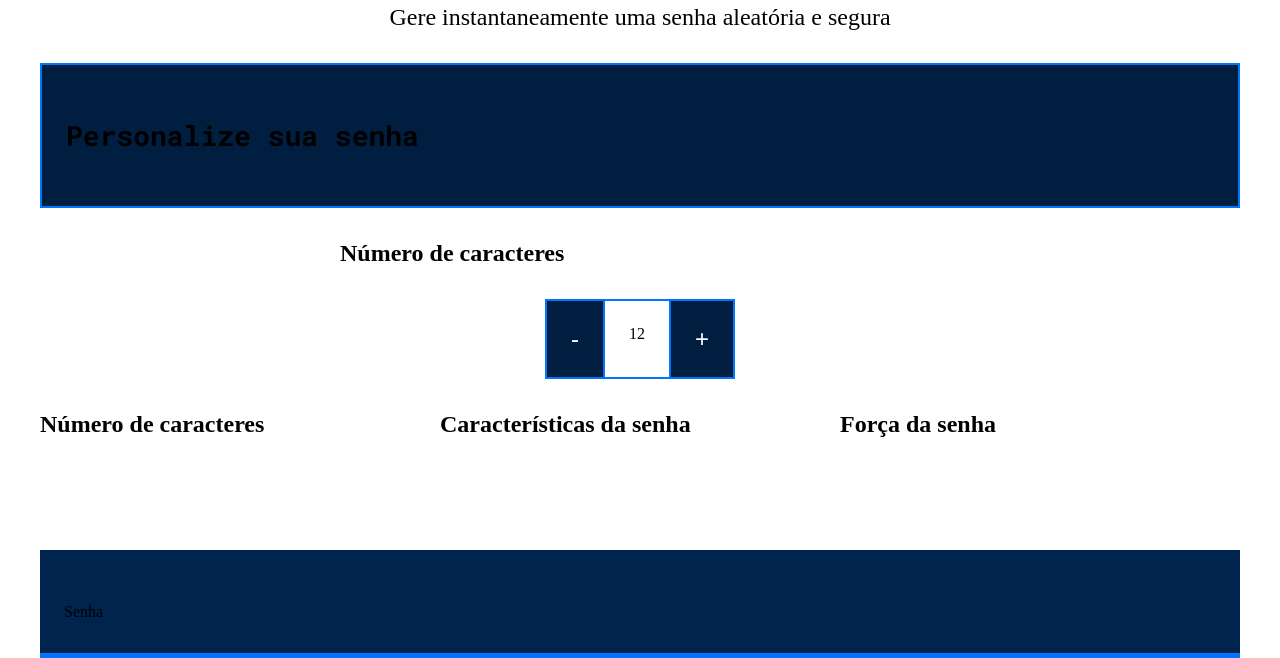
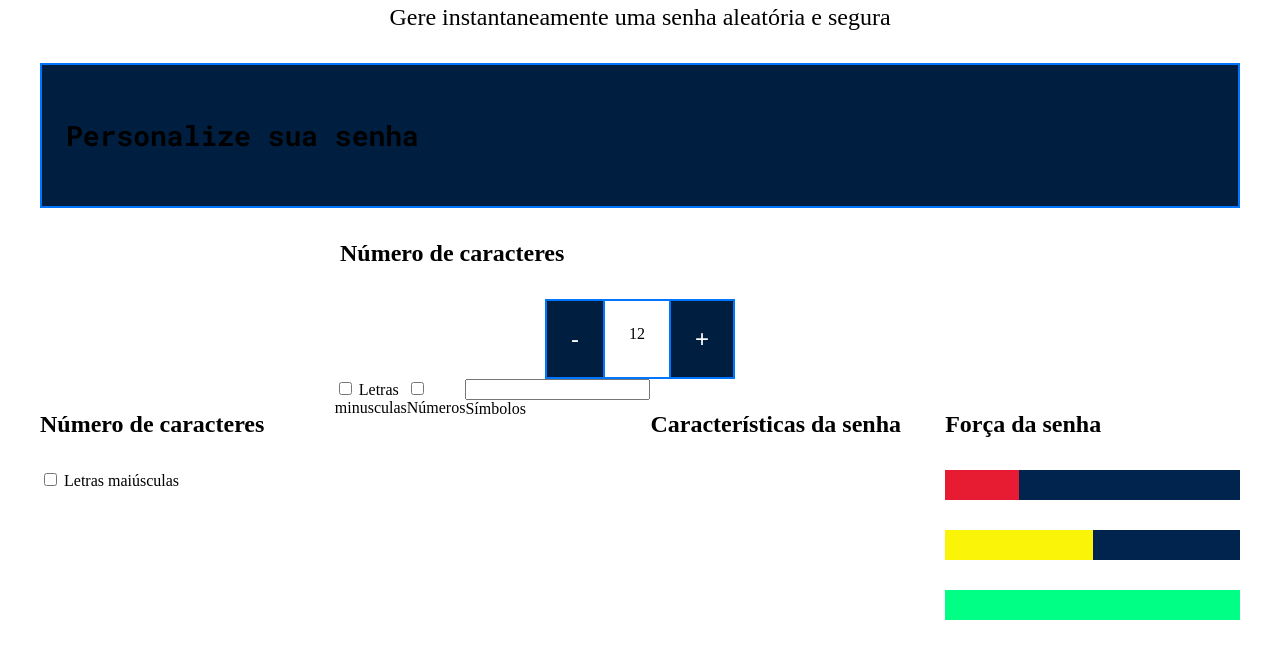
Before and after one commit to MATEMATICA-II-PROGRAMACAO-3C-CAP-2024/2_trimestre_Grupo_05, a plain HTML site: page index.html in a window 1280 px wide. Shown: the part 142-800 px from the top of the page. Drawn offline with Linux system fonts and the light colour scheme.

Commit message:
Grupo_05

```diff
--- a/index.html
+++ b/index.html
@@ -32,6 +32,20 @@
         <div class="parametro-coluna_senha">
                 <div class="parametro-senha">
                 <h4 class="parametro-senha_titulo">Número de caracteres</h4>
+                <input name="maiusculo" type="checkbox" class="checkbox">
+                <label for="maiusculo">Letras maiúsculas</label>
+            </div>
+            <div class="parametro-senha-checkbox">
+                <input name="minusculo" type="checkbox" class="checkbox">
+                <label for="minusculo">Letras minusculas</label>
+                </div>
+                <div class="parametro-senha-checkbox">
+                    <input name="numero" type="checkbox" class="checkbox">
+                    <label for="numero">Números</label>
+                </div>
+                    <div class="parametro-senha-checkbox">
+                    <input name="simbolo" type=”checkbox" class="checkbox"checked>
+                    <label for="simbolo">Símbolos</label>
                 </div>
 
                 <div class="parametro-senha">
@@ -40,6 +54,16 @@
 
                 <div class="parametro-senha">
                 <h4 class="parametro-senha_titulo">Força da senha</h4>
+                <div class="barra"></div>
+                <div class="fraca"></div>
+                <div class="barra"></div>
+                <div class="media"></div>
+                <div class="barra"></div>
+                <div class="forca forte"></div>
+                <div class="parametro-senha-textos"></div>
+                <p>Fraca</p>
+                <p>Média</p>
+                <p>Forte</p>
                 </div>
 
                 </div>
--- a/style.css
+++ b/style.css
@@ -117,3 +117,51 @@ body{
     border-bottom: 2px solid var(--borda);
     margin: 0;
 }
+
+.barra{
+    background-color: var(--fundo-senha);
+    height: 30px;
+    width: 100%;
+}
+.fraca{
+    height: 30px;
+    width: 25%;
+    background-color: #E71B32;
+    position: relative;
+    bottom: 30px;
+}
+.parametro-senha-textos {
+    display: flex;
+    justify-content: space-between;
+}
+.media{
+    height: 30px;
+    width: 50%;
+    background-color: #FAF408;
+    position: relative;
+    bottom: 30px;
+}
+.forte{
+    height: 30px;
+    width: 100%;
+    background-color: #00FF85;
+    position: relative;
+    bottom: 30px;
+}
+.forca{
+    height: 30px;
+    position: relative;
+    bottom: 30px;
+    }
+    .fraca{
+    width: 25%;
+    background-color: #E71B32;
+    }
+    .media{
+    background-color: #FAF408;
+    width: 50%;
+    }
+    .forte{
+    background-color: #00FF85;
+    width: 100%;
+    }
```
